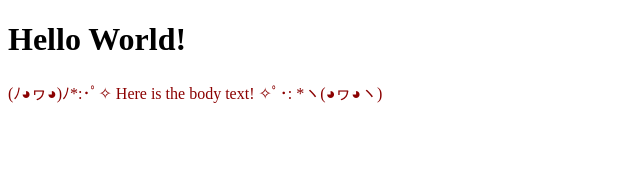
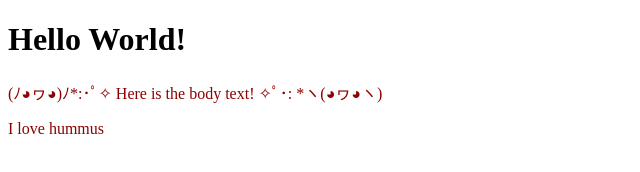
Before and after one commit to Velocima/hello-morris, a plain HTML site: page index.html in a window 1280 px wide. Shown: the whole page, without its empty margins (0-640 px from the left). Drawn offline with Linux system fonts and the light colour scheme.

Commit message:
update html body

```diff
--- a/index.html
+++ b/index.html
@@ -10,5 +10,6 @@
 	<body>
 		<h1>Hello World!</h1>
 		<p>(ﾉ◕ヮ◕)ﾉ*:･ﾟ✧ Here is the body text! ✧ﾟ･: *ヽ(◕ヮ◕ヽ)</p>
+		<p>I love hummus</p>
 	</body>
 </html>
```
